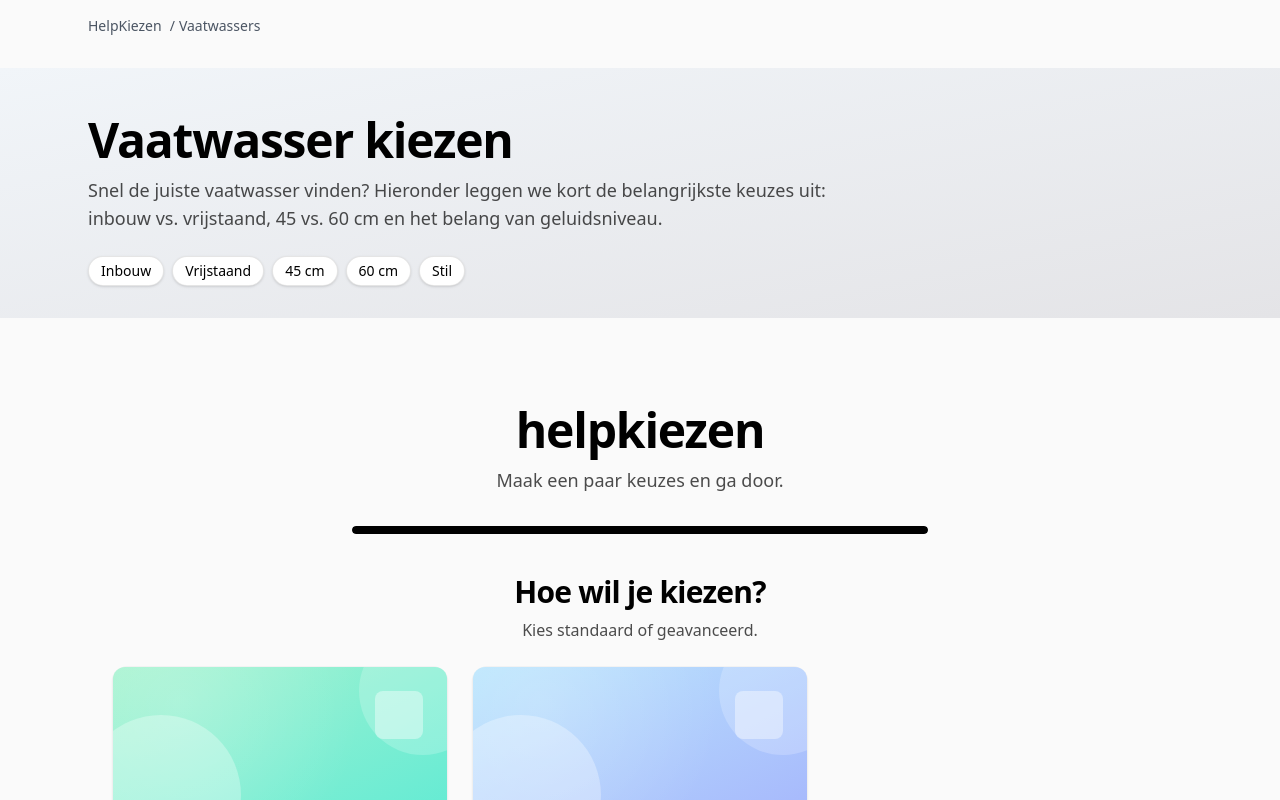
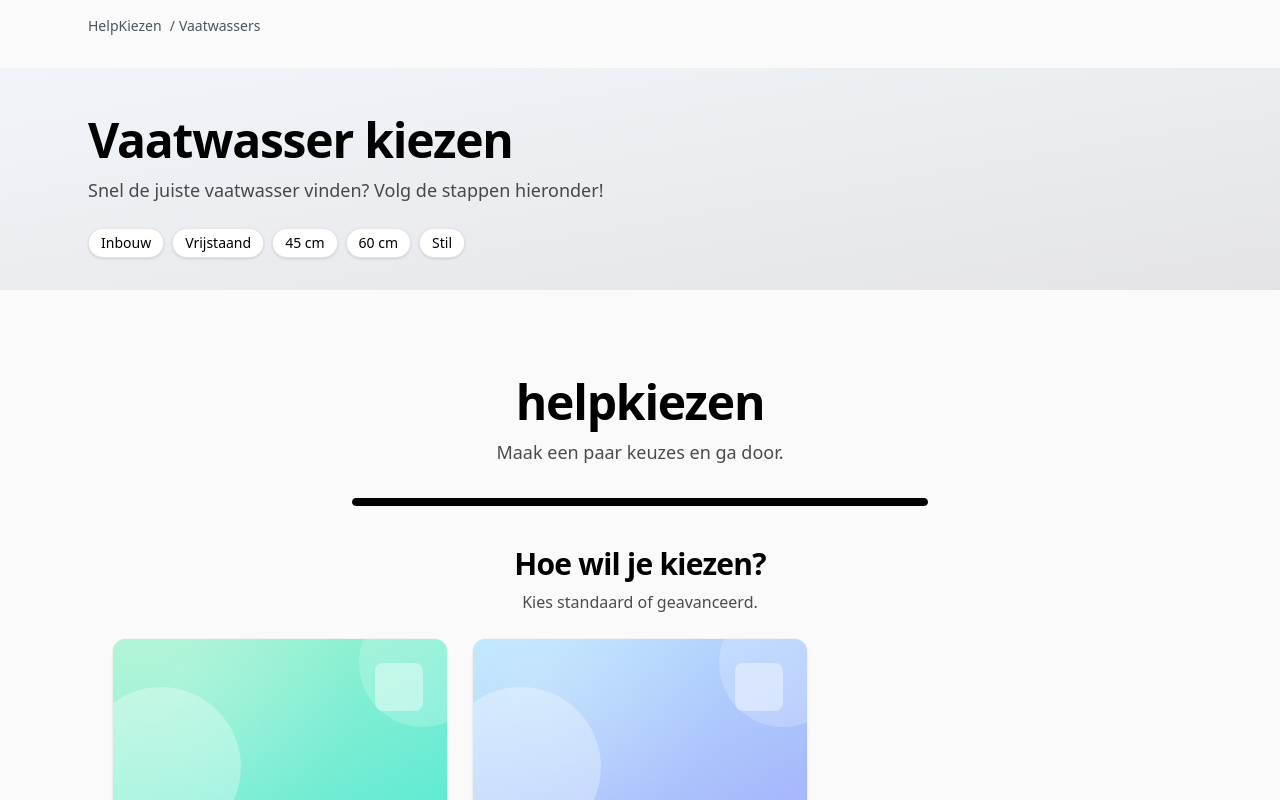
Before and after one commit to dpasman/helpkiezen, a React (Vite) app: page /vaatwassers in a window 1280 px wide. Shown: the top 800 px of the page. Built offline with nearby package versions, Linux system fonts and the light colour scheme.

Commit message:
feat: adds error page

```diff
--- a/src/App.jsx
+++ b/src/App.jsx
@@ -1,29 +1,13 @@
-import React from 'react'
-import { Routes, Route, Navigate } from 'react-router-dom'
-import Home from './pages/Home.jsx'
-import Vaatwassers from './pages/Vaatwassers.jsx'
-import { SeoHead } from './seo/SeoHead.jsx'
-import { HelmetProvider } from 'react-helmet-async'
+// src/App.jsx
+import React from "react";
+import { BrowserRouter, Routes, Route, Navigate } from "react-router-dom";
+import { HelmetProvider } from "react-helmet-async";
 
-class AppBoundary extends React.Component{
-  constructor(p){super(p); this.state={error:null};}
-  static getDerivedStateFromError(e){return {error:e};}
-  componentDidCatch(e, info){console.error('Render error:', e, info);}
-  render(){
-    if(this.state.error){
-      return <div style={{padding:24,fontFamily:'ui-sans-serif'}}>
-        <h2 style={{fontWeight:700}}>Er ging iets mis</h2>
-        <pre style={{whiteSpace:'pre-wrap'}}>{String(this.state.error)}</pre>
-        <p><a href="/">Home</a> · <a href="/health">Health</a></p>
-      </div>
-    }
-    return this.props.children
-  }
-}
+import { SeoHead } from "./seo/SeoHead";
+import SiteLayout from "./layouts/SiteLayout";
+import Vaatwassers from "./pages/Vaatwassers";
+import NotFound from "./pages/NotFound";
 
-const Health = () => <div style={{padding:20}}>Health OK</div>
-
-// Home redirect + canonical naar /vaatwassers
 function RedirectHome() {
   return (
     <>
@@ -34,19 +18,21 @@ function RedirectHome() {
       />
       <Navigate to="/vaatwassers" replace />
     </>
-  )
+  );
 }
 
 export default function App() {
   return (
     <HelmetProvider>
-      <AppBoundary>
-        <Routes>
-          <Route path="/" element={<RedirectHome />} />
-          <Route path="/vaatwassers" element={<Vaatwassers />} />
-          <Route path="/health" element={<Health />} />
-        </Routes>
-      </AppBoundary>
+        <BrowserRouter>
+          <Routes>
+            <Route element={<SiteLayout />}>
+              <Route path="/" element={<RedirectHome />} />
+              <Route path="vaatwassers" element={<Vaatwassers />} />
+              <Route path="*" element={<NotFound />} />
+            </Route>
+          </Routes>
+        </BrowserRouter>
     </HelmetProvider>
-  )
+  );
 }
--- /dev/null
+++ b/src/layouts/SiteLayout.jsx
@@ -0,0 +1,15 @@
+import React from "react";
+import { Outlet } from "react-router-dom";
+import { SiteFooter } from "../components/SiteFooter";
+
+export default function SiteLayout() {
+  return (
+    <div className="min-h-screen bg-[#fafafa] flex flex-col">
+      {/* evt. sitewide header/nav hier */}
+      <div className="flex-1">
+        <Outlet /> {/* hier rendert je pagina-inhoud */}
+      </div>
+      <SiteFooter /> {/* footer altijd als laatst */}
+    </div>
+  );
+}
--- a/src/main.jsx
+++ b/src/main.jsx
@@ -1,7 +1,10 @@
-import React from 'react'
-import { createRoot } from 'react-dom/client'
-import { BrowserRouter } from 'react-router-dom'
-import App from './App.jsx'
-import './index.css'
-const el = document.getElementById('root')
-createRoot(el).render(<BrowserRouter><App/></BrowserRouter>)
+import React from "react";
+import ReactDOM from "react-dom/client";
+import App from "./App";
+import "./index.css";
+
+ReactDOM.createRoot(document.getElementById("root")).render(
+  <React.StrictMode>
+    <App />
+  </React.StrictMode>
+);
--- a/src/pages/NotFound.jsx
+++ b/src/pages/NotFound.jsx
@@ -1,12 +1,22 @@
 import React from "react";
-import { SeoHead } from "../seo/SeoHead";
+import { Link } from "react-router-dom";
 
 export default function NotFound() {
   return (
-    <div className="container mx-auto p-6">
-      <SeoHead title="Pagina niet gevonden | HelpKiezen" description="Deze pagina bestaat niet." noindex />
-      <h1 className="text-2xl font-bold mb-2">Pagina niet gevonden</h1>
-      <p>De link die je volgde lijkt niet te werken.</p>
-    </div>
+    <main className="mx-auto max-w-6xl px-6 py-16 text-center">
+      <p className="text-sm font-medium text-black/50">404</p>
+      <h1 className="mt-2 text-4xl md:text-5xl font-extrabold tracking-tight">Pagina niet gevonden</h1>
+      <p className="mt-3 text-black/70">
+        De pagina die je zoekt bestaat niet (meer) of de URL is onjuist.
+      </p>
+      <div className="mt-6">
+        <Link
+          to="/"
+          className="inline-block rounded-full bg-black px-5 py-2 text-sm font-semibold text-white shadow hover:opacity-90"
+        >
+          Terug naar home
+        </Link>
+      </div>
+    </main>
   );
 }
--- a/src/pages/TopicPage.jsx
+++ b/src/pages/TopicPage.jsx
@@ -5,11 +5,12 @@ import { JsonLd } from "../seo/JsonLd";
 import { Breadcrumbs } from "../components/Breadcrumbs";
 import { OutLink } from "../components/OutLink";
 import { Faq } from "../components/Faq";
+import { Disclosure } from "../components/Disclosure";
 import { trackOutbound } from "../utils/analytics";
 
 export default function TopicPage({ topic = "tv", query = "55 inch" }) {
   const title = `Beste ${topic}: kieshulp (${query}) | HelpKiezen`;
-  const desc = `Snel vergelijken en door naar bol.com met de juiste filters voor ${topic}.`;
+  const desc = `Snel vergelijken en door met de juiste filters voor ${topic}.`;
   const url = `https://helpkiezen.nl/${topic}/${encodeURIComponent(query)}`;
 
   const itemListData = {
--- a/src/pages/Vaatwassers.jsx
+++ b/src/pages/Vaatwassers.jsx
@@ -169,8 +169,7 @@ function Hero({ onOpen }) {
       <div className="mx-auto max-w-6xl px-6 pt-12 pb-8">
         <h1 className="text-4xl md:text-5xl font-extrabold tracking-tight">Vaatwasser kiezen</h1>
         <p className="mt-3 text-lg text-black/70 max-w-3xl">
-          Snel de juiste vaatwasser vinden? Hieronder leggen we kort de belangrijkste keuzes uit: inbouw vs. vrijstaand,
-          45 vs. 60 cm en het belang van geluidsniveau.
+          Snel de juiste vaatwasser vinden? Volg de stappen hieronder!
         </p>
         <div className="mt-6 flex flex-wrap gap-2 text-sm">
           <button onClick={() => onOpen("inbouw")} className="rounded-full border border-black/10 bg-white px-3 py-1 shadow hover:shadow">Inbouw</button>
```
